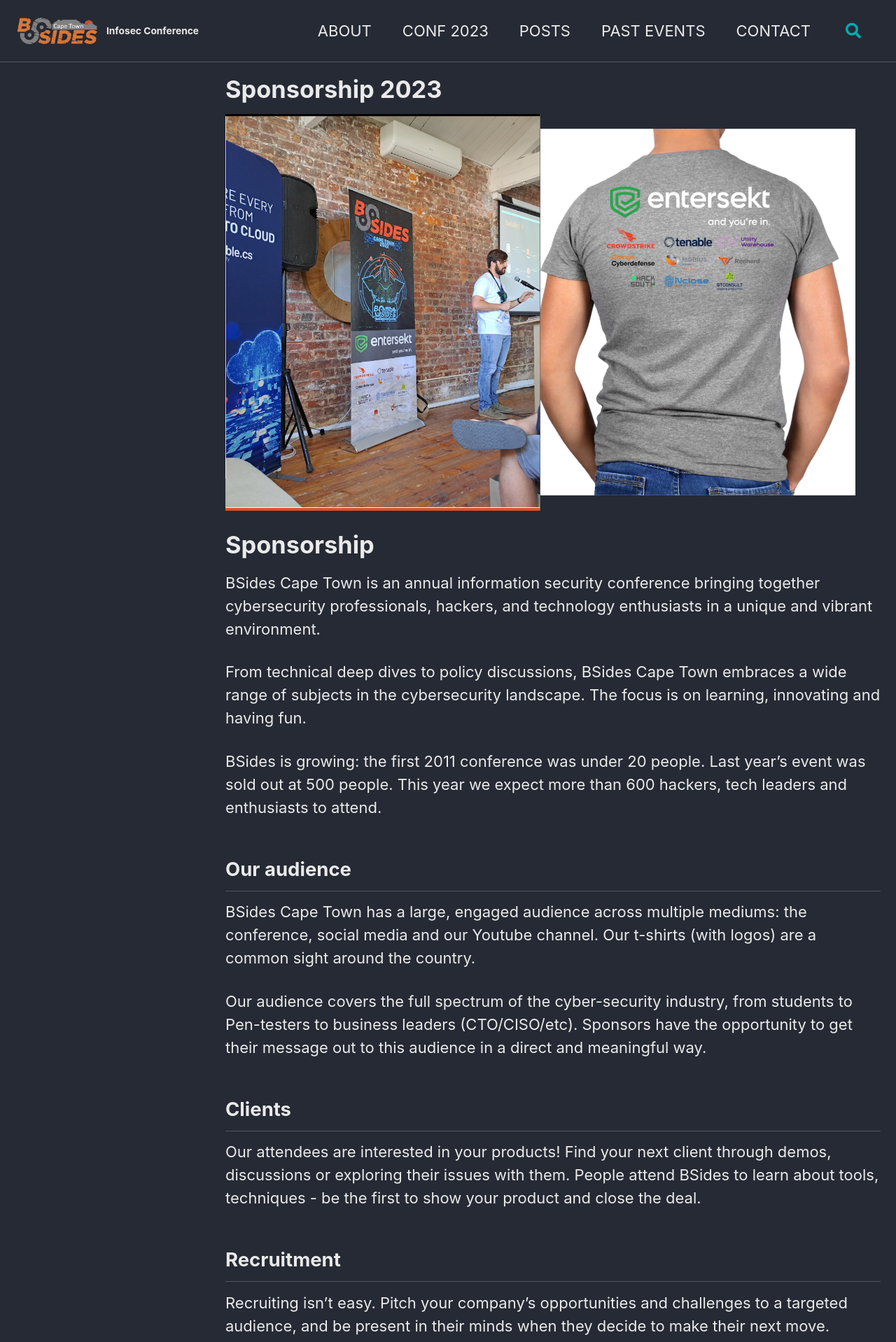
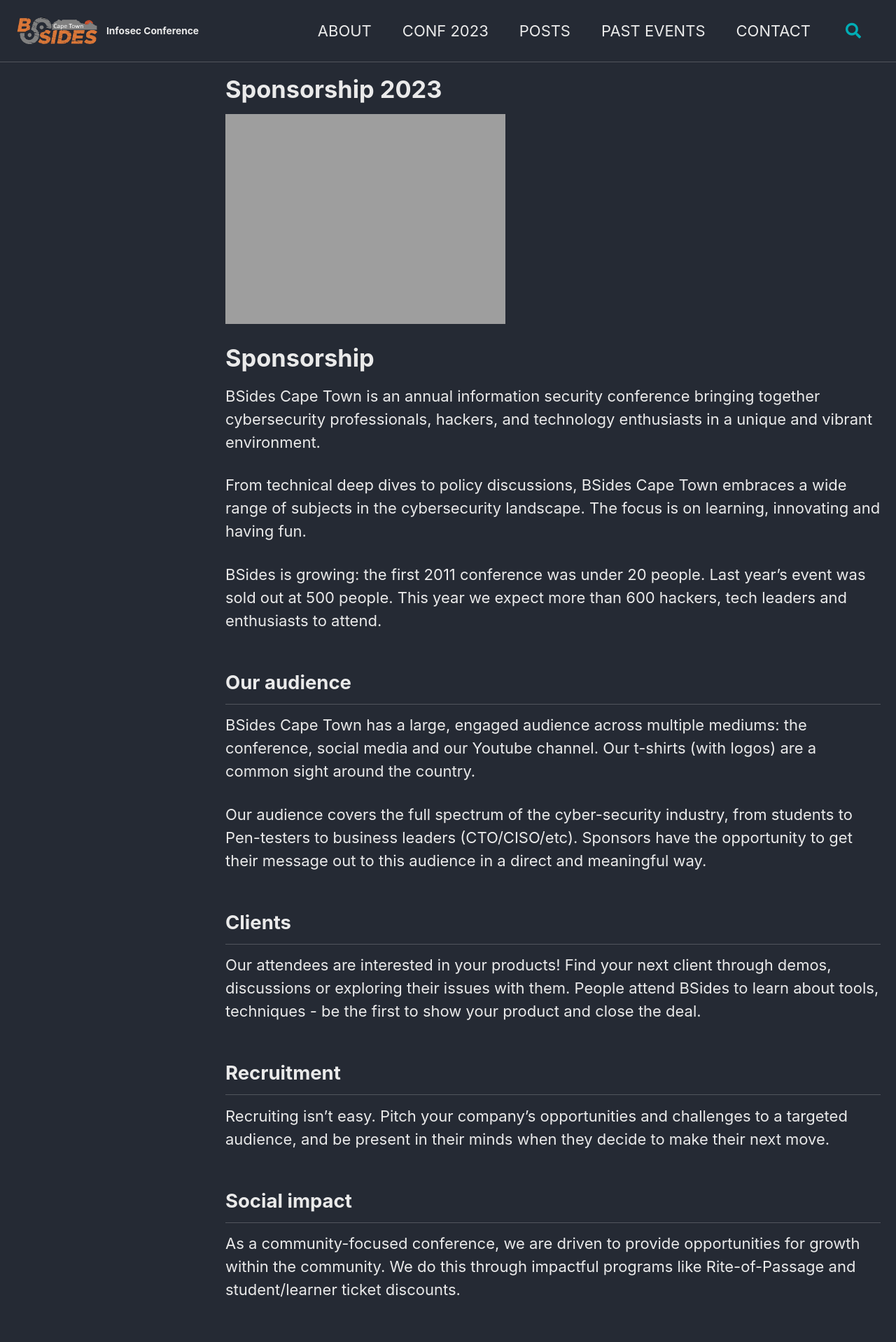
Before and after one commit to bsidescapetown/bsidescapetown.github.io, a Jekyll site: the page built from _pages/bsides-conf/2023-sponsorship.md, in a window 1280 px wide. Shown: the top 1918 px of the page at 70% size. Built offline with Jekyll 4.4.1, drawn with Linux system fonts in a browser that asks for light colours; cached includes are drawn as plain includes; comment, search, counter and statistics services are not loaded.

Commit message:
Changed image

```diff
--- a/_pages/bsides-conf/2023-sponsorship.md
+++ b/_pages/bsides-conf/2023-sponsorship.md
@@ -6,11 +6,15 @@
 classes: wide
 author_profile: false
 ---
-<img src="https://bsidescapetown.co.za/assets/images/sponsorship/banners.png" width="450" height="450" controls><img src="https://bsidescapetown.co.za/assets/images/sponsorship/shirt.png" width="450" height="450" controls>
 
+<!--
+<img src="https://bsidescapetown.co.za/assets/images/sponsorship/banners.png" width="450" height="450" controls><img src="https://bsidescapetown.co.za/assets/images/sponsorship/shirt.png" width="450" height="450" controls> -->
 
 <!--
 ![Banners](https://bsidescapetown.co.za/assets/images/sponsorship/banners.png)![Sponsors-shirt](https://bsidescapetown.co.za/assets/images/sponsorship/shirt.png) -->
+
+<img src="https://bsidescapetown.co.za/assets/images/sponsorship/sponosor_banner.png">
+
 # Sponsorship
 
 BSides Cape Town is an annual information security conference bringing together cybersecurity professionals, hackers, and technology enthusiasts in a unique and vibrant environment.
```
Also changed, not shown: assets/images/sponsorship/sponsor_banner.png (added).
